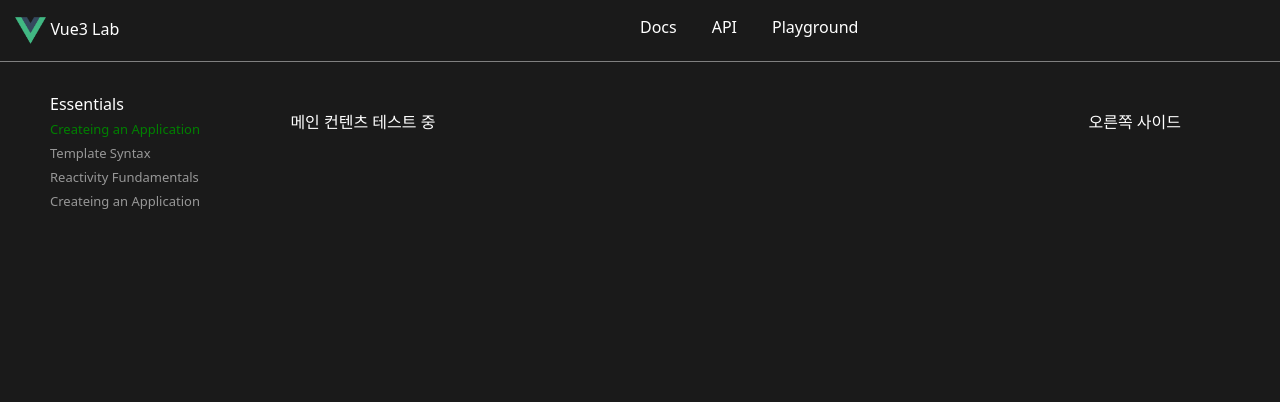
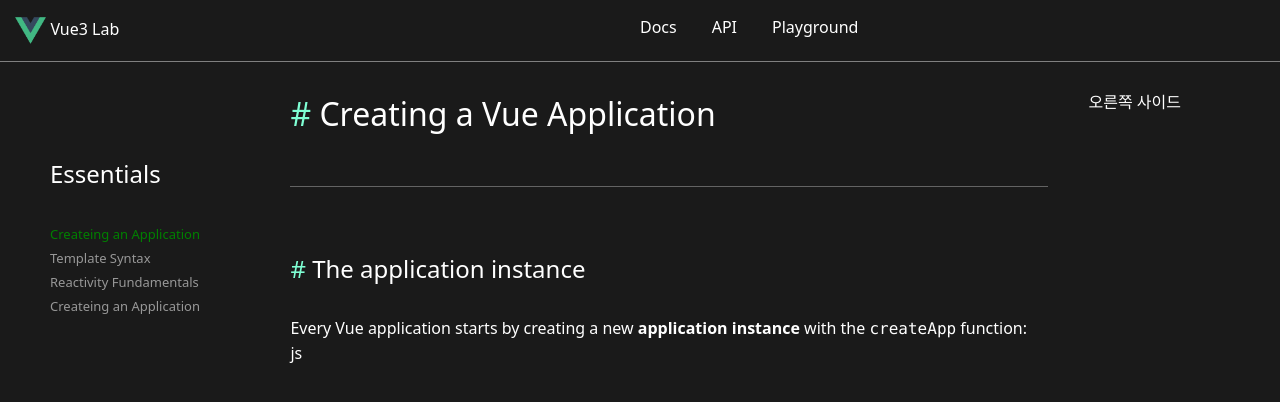
Before and after one commit to ljn425/vue3-lab, a Vue app: page /application in a window 1280 px wide. Shown: the top 402 px of the page. Built offline with nearby package versions, Linux system fonts and the light colour scheme.

Commit message:
메인 컨텐츠 작업1

```diff
--- a/src/components/guideContents/CreatingAnApplication.vue
+++ b/src/components/guideContents/CreatingAnApplication.vue
@@ -1,9 +1,35 @@
 <template>
-  <div>메인 컨텐츠 테스트 중</div>
+  <div>
+    <h1 id="createing-a-vue-application">
+      <a class="header-anchor" href="#createing-a-vue-application">#</a>
+      Creating a Vue Application
+    </h1>
+    <hr />
+    <h2>
+      <a class="header-anchor" href="#the-application-instance">#</a>
+      The application instance
+    </h2>
+    <p>
+      Every Vue application starts by creating a new
+      <strong>application instance</strong>
+      with the
+      <a href="#"><code>createApp</code></a>
+      function:
+    </p>
+    <div class="language-js">
+      <button></button>
+      <span>js</span>
+      <pre>
+        <code>
+
+        </code>
+      </pre>
+    </div>
+  </div>
 </template>
 
 <script>
 export default {};
 </script>
 
-<style></style>
+<style scoped></style>
--- a/src/views/GuideView.vue
+++ b/src/views/GuideView.vue
@@ -24,7 +24,7 @@ export default {
 };
 </script>
 
-<style scoped>
+<style>
 .left-sidebar {
   height: 1000px;
   overflow-y: scroll;
@@ -33,6 +33,33 @@ export default {
   padding-top: 30px;
 }
 main {
-  padding: 48px 32px 96px;
+  padding: 28px 32px 96px;
+}
+h1 {
+  font-size: 32px;
+  padding-bottom: 48px;
+}
+
+h2 {
+  font-size: 24px;
+  margin-top: 64px;
+  margin-bottom: 28.8px;
+}
+
+hr {
+  background: #636363;
+  height: 1px;
+  border: 0;
+}
+
+/* code {
+  color: #aac8e4;
+  background: #2f2f2f;
+  border-radius: 1rem;
+  box-sizing: border-box;
+} */
+
+.header-anchor {
+  color: aquamarine;
 }
 </style>
```
